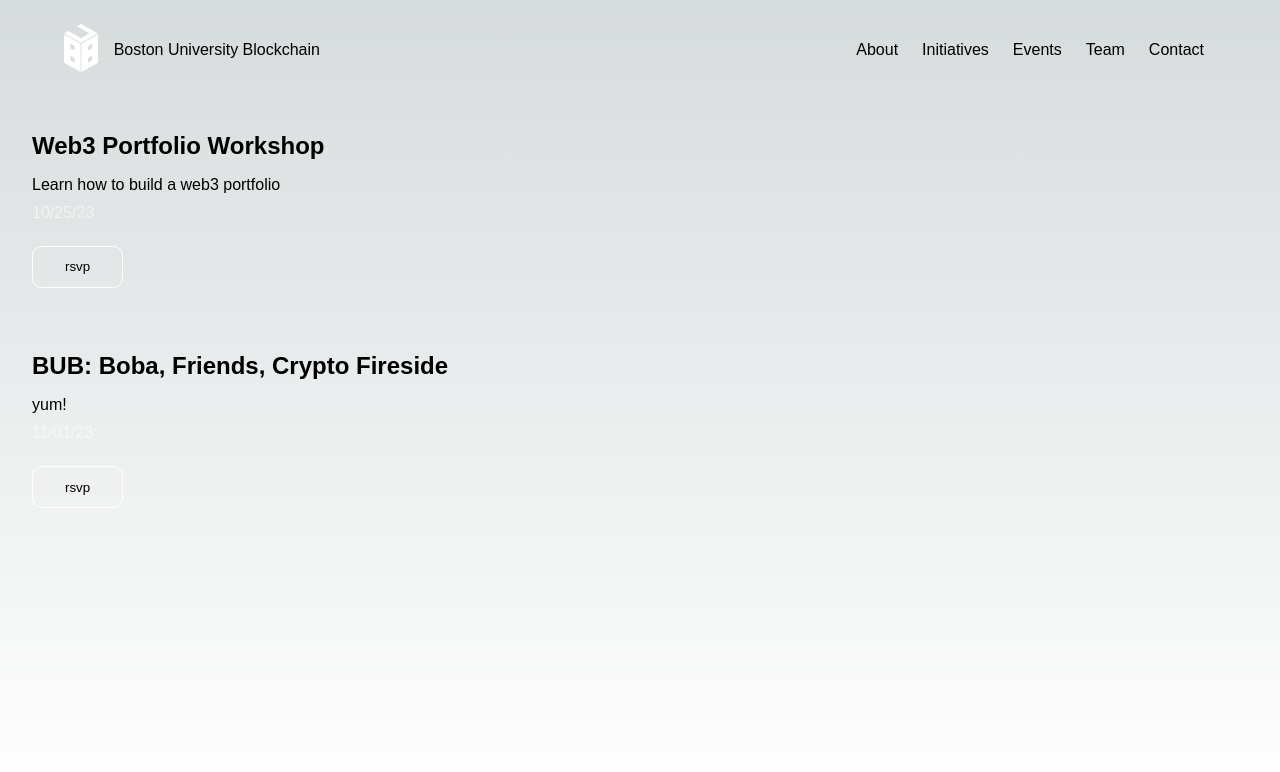
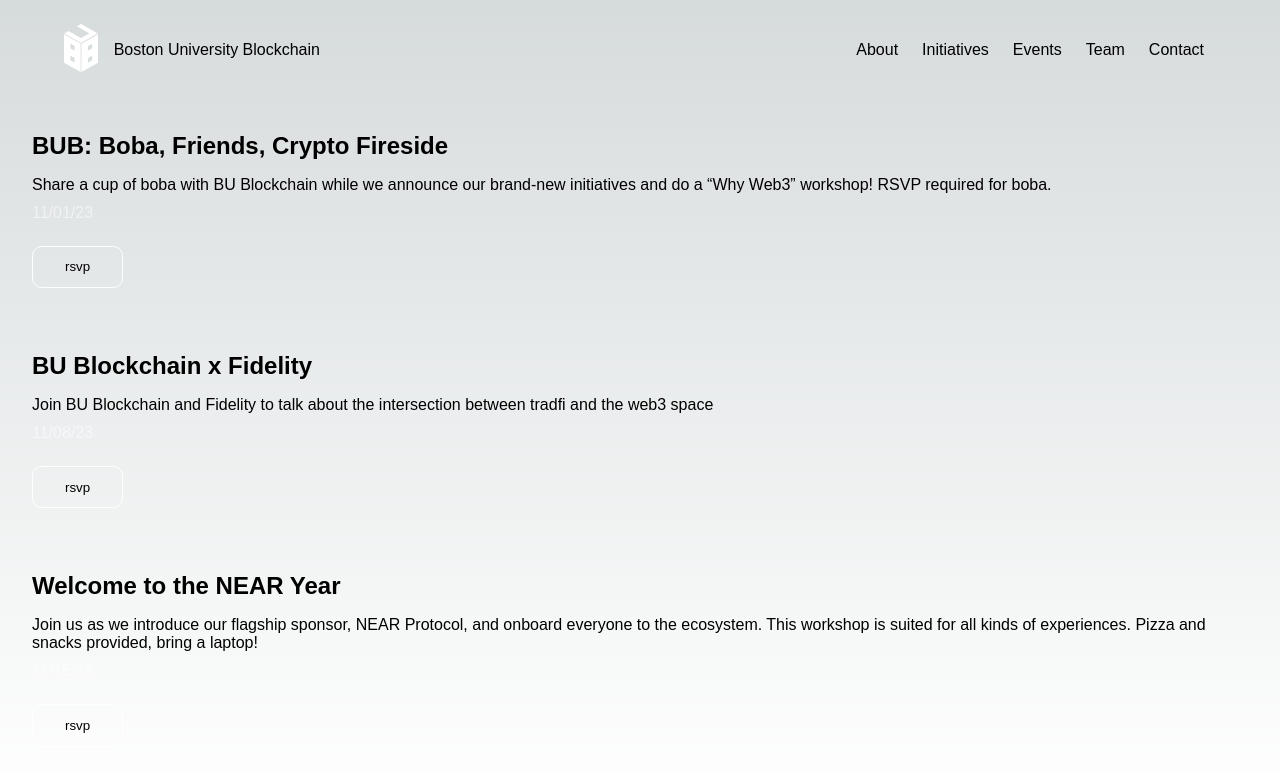
Before and after one commit to bublockchain/bu-blockchain, a Next.js app: page /events in a window 1280 px wide. Shown: the top 772 px of the page. Built offline with nearby package versions, Linux system fonts and the light colour scheme; a web font is replaced by a local one.

Commit message:
add events

```diff
--- a/pages/events/index.tsx
+++ b/pages/events/index.tsx
@@ -5,20 +5,34 @@
 export default function Events() {
 
     const events = [
-        {
+        /*         {
                     name: "Web3 Portfolio Workshop",
                     desc: "Learn how to build a web3 portfolio",
                     date: "10/25/23",
                     action: "rsvp",
                     link: "https://lu.ma/sj054m3f"
-          },
+                  }, */
         {
             name: "BUB: Boba, Friends, Crypto Fireside",
-            desc: "yum!",
+            desc: "Share a cup of boba with BU Blockchain while we announce our brand-new initiatives and do a “Why Web3” workshop! RSVP required for boba. ",
             date: "11/01/23",
             action: "rsvp",
             link: "https://lu.ma/ifykxd2g"
         },
+        {
+            name: "BU Blockchain x Fidelity",
+            desc: "Join BU Blockchain and Fidelity to talk about the intersection between tradfi and the web3 space",
+            date: "11/08/23",
+            action: "rsvp",
+            link: "https://lu.ma/b2y5d5jn"
+        },
+        {
+            name: "Welcome to the NEAR Year",
+            desc: "Join us as we introduce our flagship sponsor, NEAR Protocol, and onboard everyone to the ecosystem. This workshop is suited for all kinds of experiences. Pizza and snacks provided, bring a laptop!",
+            date: "11/15/23",
+            action: "rsvp",
+            link: "https://lu.ma/3r76o54y"
+        }
         /*         {
                     name: "Polygon Workshop",
                     desc: "CDS B62, 7-8 PM",
```
Also changed, not shown: pages/index.tsx (+17 -3 lines). Lines whose indentation alone changed are shown as unchanged.
